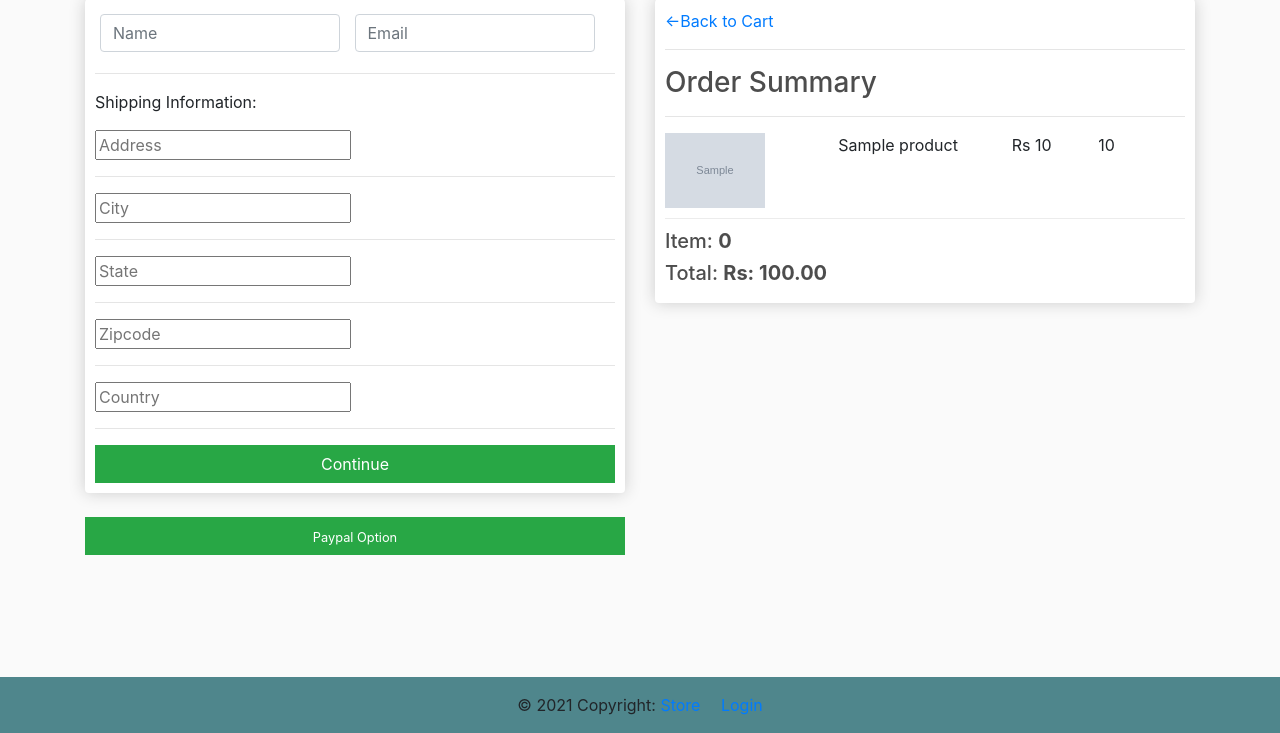
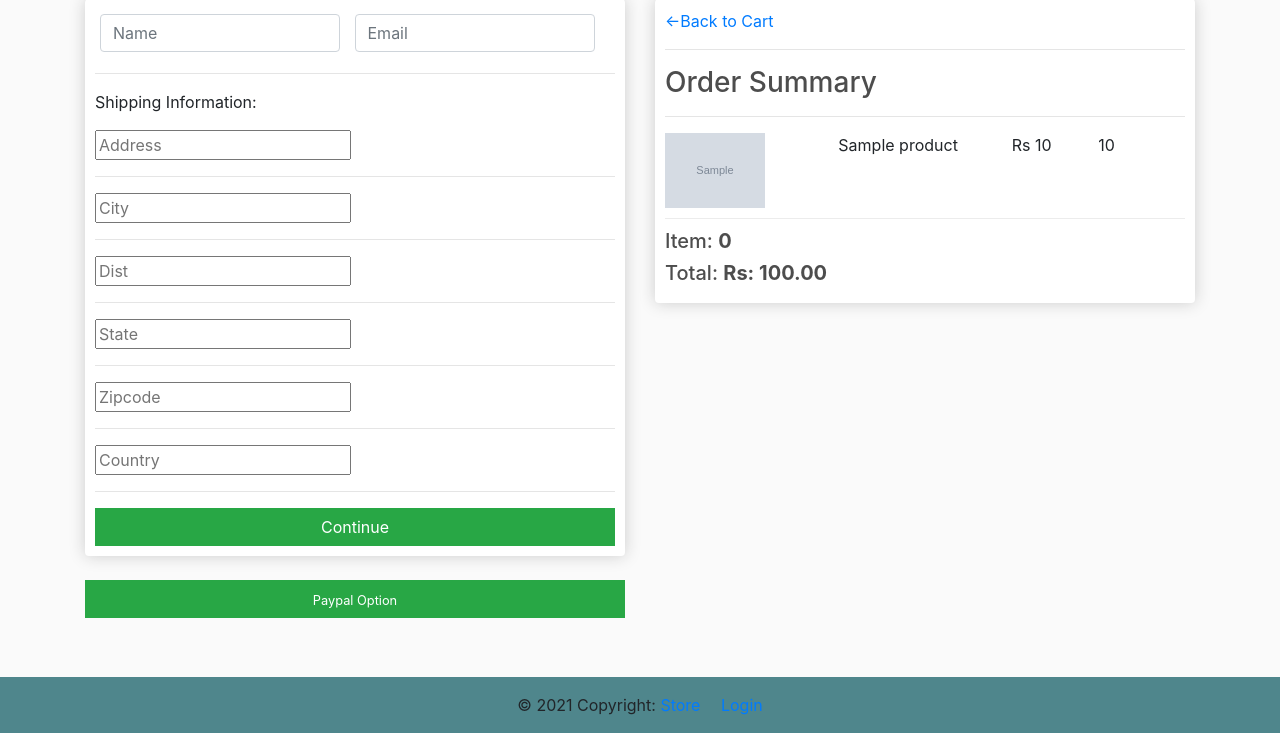
Before and after one commit to ashutosh164/Django-ecom, a Django app: template store/templates/checkout.html in a window 1280 px wide. Shown: the part 67-800 px from the top of the page. Run offline with Django 3.2, Linux system fonts and the light colour scheme; tables that the repository leaves empty hold one stand-in row (values such as "Sample post"); the template is opened without the code that fills it: values that come from a table or form of the project are taken from there, most other values are stand-ins (such as "Sample title", 1, 10 or a date in 2020); grey boxes marked "Sample" are stand-in pictures; some libraries are stand-ins or nearby versions.

Commit message:
add shoping address

```diff
--- a/store/admin.py
+++ b/store/admin.py
@@ -1,8 +1,9 @@
 from django.contrib import admin
-from .models import Item, OrderItem, Order, Category
+from .models import Item, OrderItem, Order, Category, ShippingAddress
 
 
 admin.site.register(Item)
 admin.site.register(OrderItem)
 admin.site.register(Order)
 admin.site.register(Category)
+admin.site.register(ShippingAddress)
--- a/store/forms.py
+++ b/store/forms.py
@@ -13,4 +13,4 @@ class UserRegistrationsForm(UserCreationForm):
 class AddressForm(forms.Form):
     class Meta:
         model = ShippingAddress
-        fields = '__all__'
+        fields = ['address', 'city', 'dist', 'state', 'zipcode', 'phone']
--- a/store/models.py
+++ b/store/models.py
@@ -82,6 +82,7 @@ class Order(models.Model):
 class ShippingAddress(models.Model):
     customer = models.ForeignKey(User,on_delete=models.SET_NULL,blank=True, null=True)
     order = models.ForeignKey(Order,on_delete=models.SET_NULL,blank=True,null=True)
+    name = models.CharField(max_length=100, null=True)
     address = models.CharField(max_length=200,null=True)
     city = models.CharField(max_length=200,null=True)
     state = models.CharField(max_length=200,null=True)
@@ -91,4 +92,4 @@ class ShippingAddress(models.Model):
     date_added = models.DateTimeField(auto_now_add=True)
 
     def __str__(self):
-        return self.address
+        return f'{self.name}--{self.address}'
--- a/store/templates/checkout.html
+++ b/store/templates/checkout.html
@@ -25,6 +25,10 @@
                     <hr>
                      <div class="form-filed">
                         <input class="form-container" type="text" name="city" placeholder="City">
+                    </div>
+                    <hr>
+                     <div class="form-filed">
+                        <input class="form-container" type="text" name="dist" placeholder="Dist">
                     </div>
                     <hr>
                      <div class="form-filed">
```
